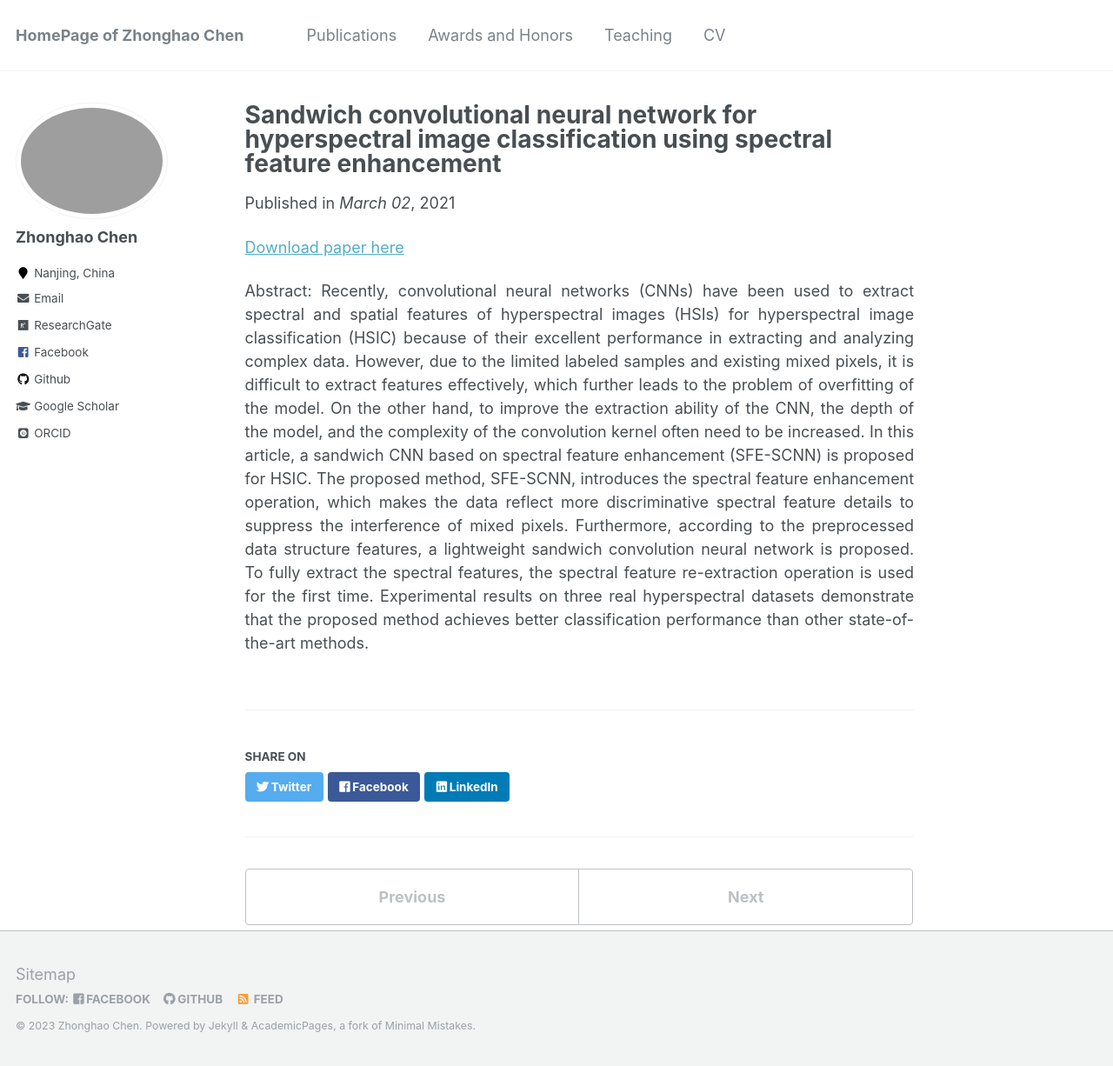
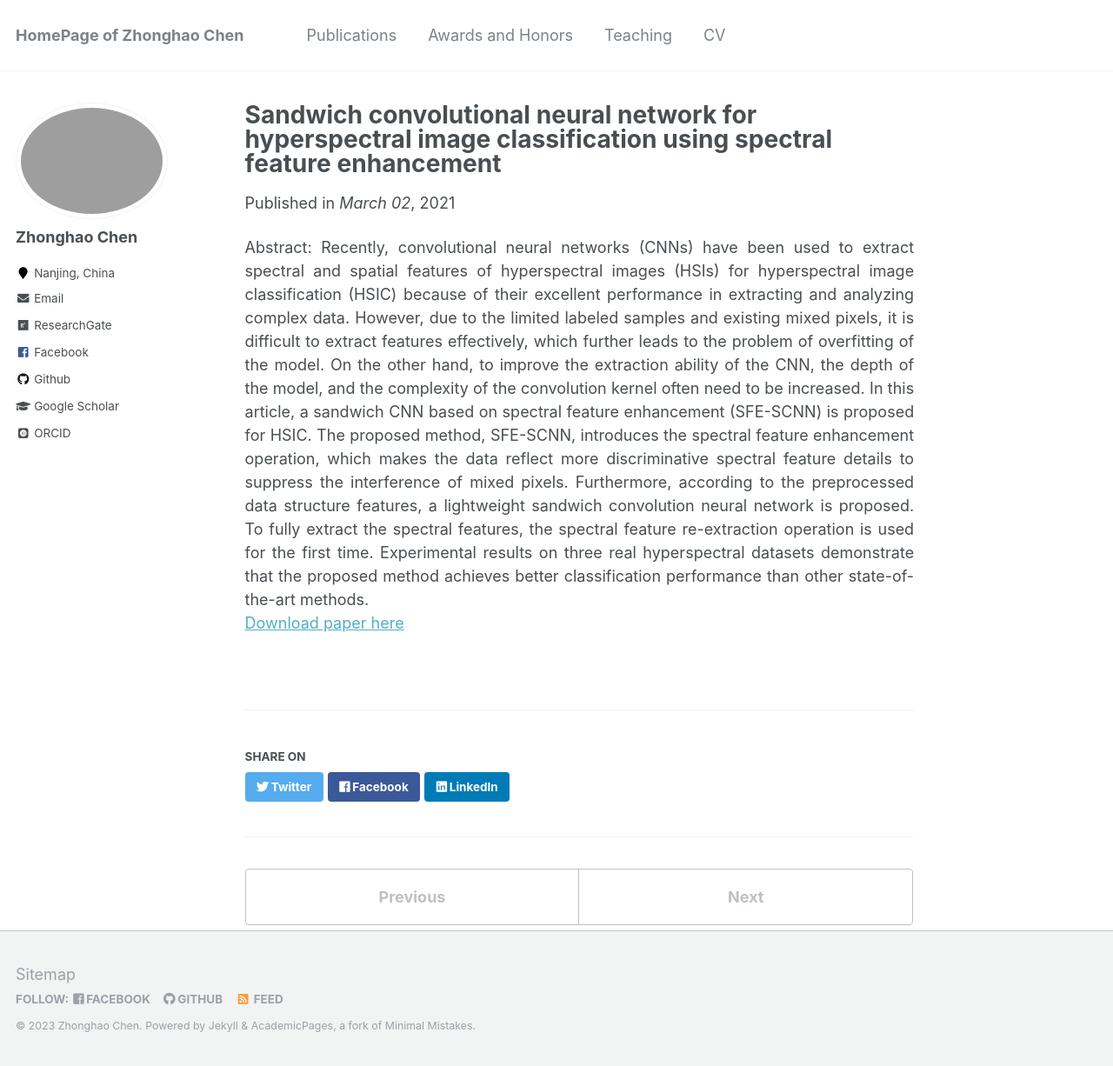
Before and after one commit to zhonghaochen/zhonghaochen.github.io, a Jekyll site: the page built from _publications/2009-10-01-paper-title-number-1.md, in a window 1280 px wide and 1226 px high. Shown: the whole window at 87% size. Built offline with Jekyll 4.4.1, drawn with Linux system fonts in a browser that asks for light colours; some web fonts are replaced.

```diff
--- a/_publications/2009-10-01-paper-title-number-1.md
+++ b/_publications/2009-10-01-paper-title-number-1.md
@@ -5,8 +5,8 @@ date: 2021-03-2
 venue: 'March 02'
 ---
 
-[Download paper here](http://academicpages.github.io/files/paper1.pdf)
-
 <div style="text-align: justify;">
 Abstract: Recently, convolutional neural networks (CNNs) have been used to extract spectral and spatial features of hyperspectral images (HSIs) for hyperspectral image classification (HSIC) because of their excellent performance in extracting and analyzing complex data. However, due to the limited labeled samples and existing mixed pixels, it is difficult to extract features effectively, which further leads to the problem of overfitting of the model. On the other hand, to improve the extraction ability of the CNN, the depth of the model, and the complexity of the convolution kernel often need to be increased. In this article, a sandwich CNN based on spectral feature enhancement (SFE-SCNN) is proposed for HSIC. The proposed method, SFE-SCNN, introduces the spectral feature enhancement operation, which makes the data reflect more discriminative spectral feature details to suppress the interference of mixed pixels. Furthermore, according to the preprocessed data structure features, a lightweight sandwich convolution neural network is proposed. To fully extract the spectral features, the spectral feature re-extraction operation is used for the first time. Experimental results on three real hyperspectral datasets demonstrate that the proposed method achieves better classification performance than other state-of-the-art methods.
 </div>
+
+[Download paper here](http://academicpages.github.io/files/paper1.pdf)
```
